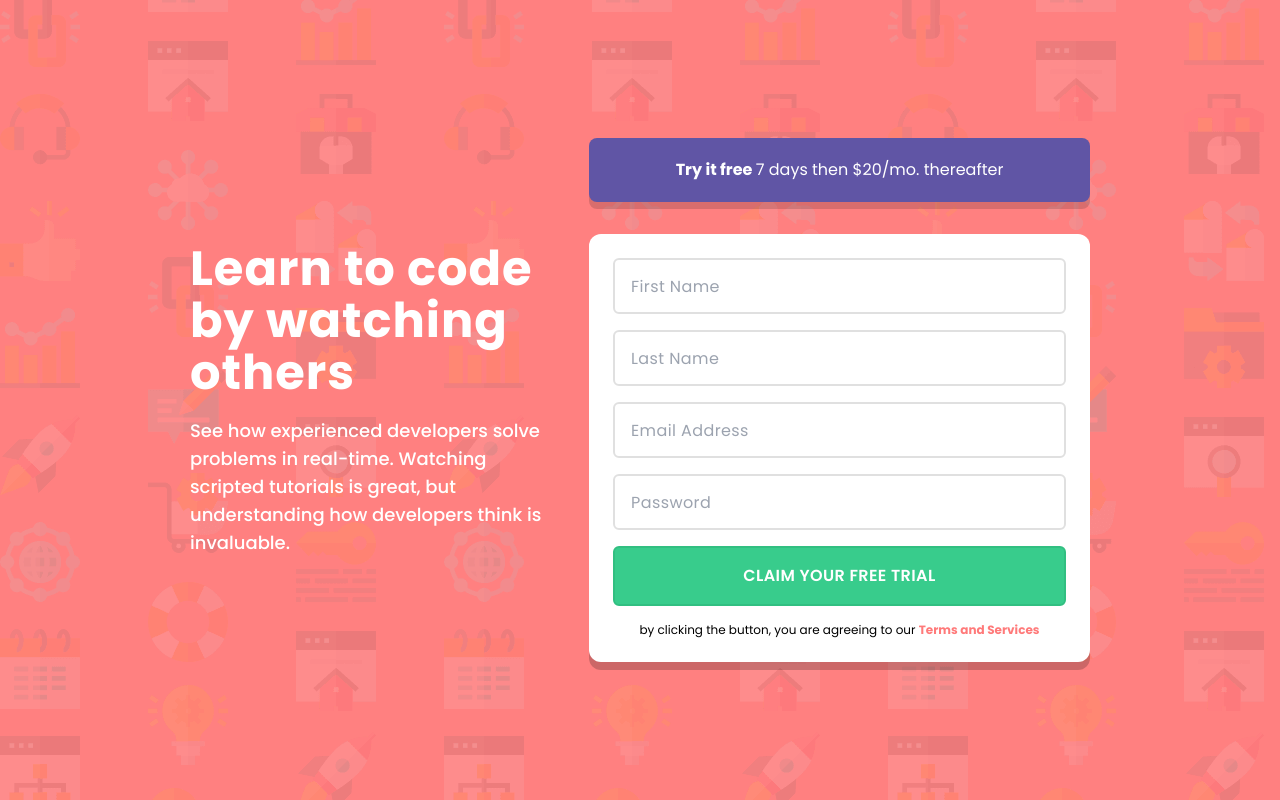
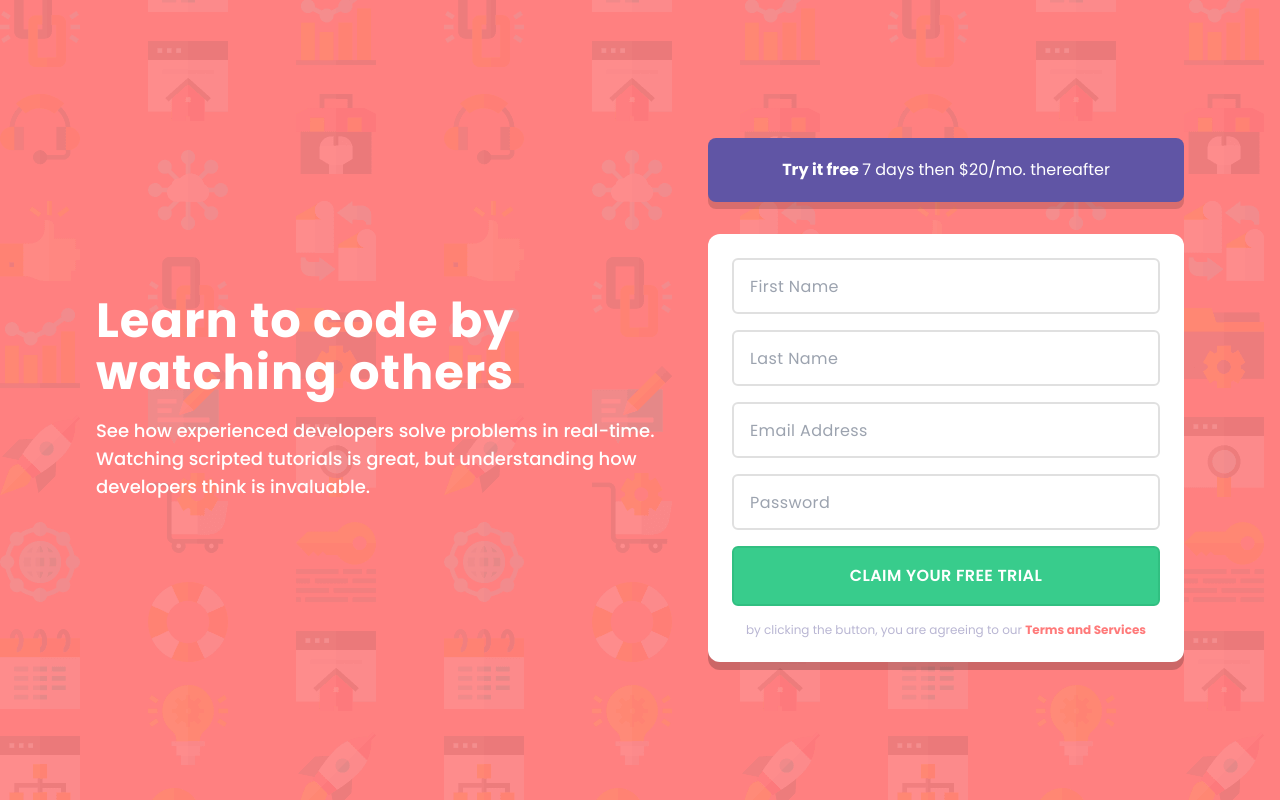
Before and after one commit to mark-siazon/FM-Intro-Sign_Up-Card, a React (Vite) app: page / in a window 1280 px wide. Built offline with nearby package versions, Linux system fonts and the light colour scheme.

Commit message:
🎨 | Expand responsiveness: add max-width for xl containers to match req.

```diff
--- a/src/App.tsx
+++ b/src/App.tsx
@@ -7,7 +7,7 @@ const App: React.FC = () => {
   return (
     <div
       className="container mx-auto min-w-[300px] w-[85vw] flex flex-col lg:flex-row md:gap-6 lg:gap-8 lg:items-center
-                  max-w-[280px] xs:max-w-[350px] sm:max-w-[540px] lg:max-w-[900px] transition-300
+                  max-w-[280px] xs:max-w-[350px] sm:max-w-[540px] lg:max-w-[900px] xl:max-w-[1180px] transition-300
     "
     >
       <LeftContainer />
--- a/src/components/LeftContainer.tsx
+++ b/src/components/LeftContainer.tsx
@@ -2,7 +2,7 @@ const LeftContainer: React.FC = () => {
   return (
     <header
       className="flex flex-auto flex-col text-white gap-[18px] text-center lg:text-left
-                min-h-[210px] lg:max-w-[367px]
+                min-h-[210px] lg:max-w-[367px] xl:max-w-[580px]
                 pt-20 sm:pt-24 mb-12 lg:p-0 lg:m-0
     "
     >
--- a/src/components/RightContainer.tsx
+++ b/src/components/RightContainer.tsx
@@ -26,7 +26,7 @@ const RightContainer: React.FC = () => {
   };
 
   return (
-    <div className="flex flex-auto flex-col max-h-[568px] mb-16 lg:mb-0 transition-300">
+    <div className="flex flex-auto flex-col max-h-[568px] mb-16 lg:mb-0 transition-300 ">
       <PricingCard
         highlights="Try it free "
         description="7 days then $20/mo. thereafter"
@@ -71,7 +71,7 @@ const RightContainer: React.FC = () => {
 
         <FormInputSubmitBtn placeholder={"CLAIM YOUR FREE TRIAL"} />
 
-        <p className="text-xs">
+        <p className="text-xs text-neutral-grayishBlue">
           by clicking the button, you are agreeing to our{" "}
           <a
             className="font-bold cursor-pointer text-primary-red
```
